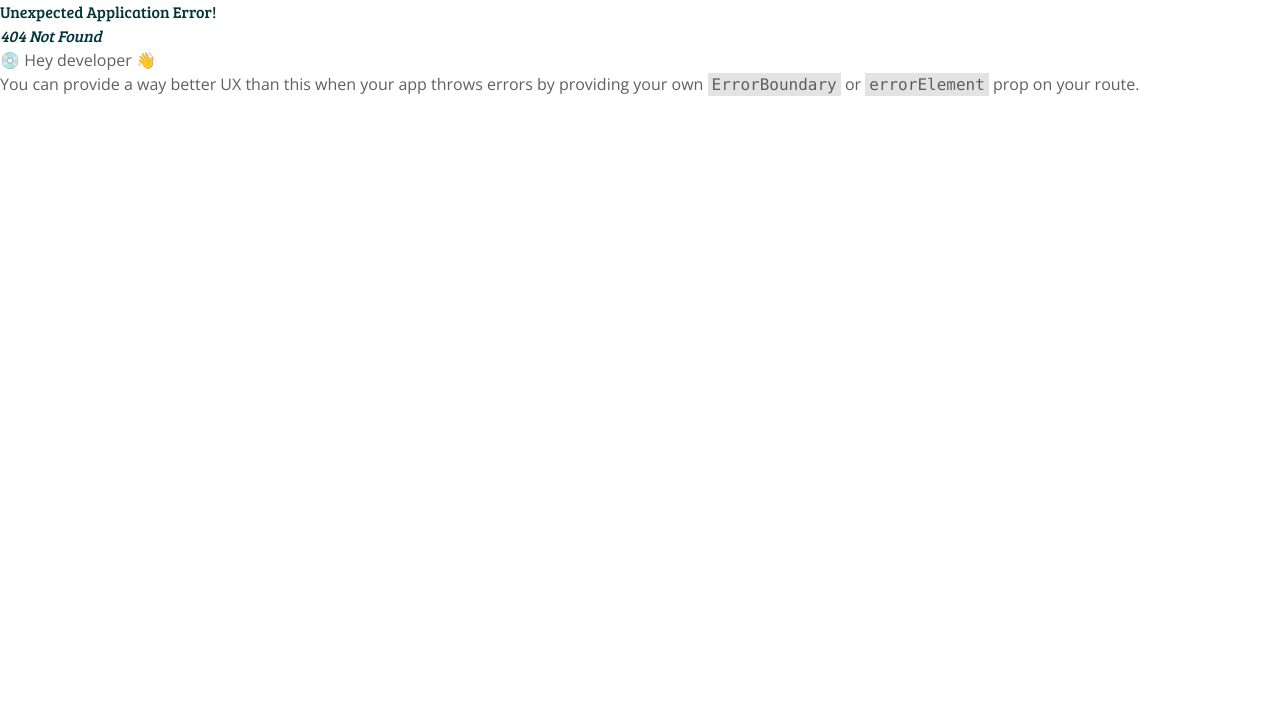
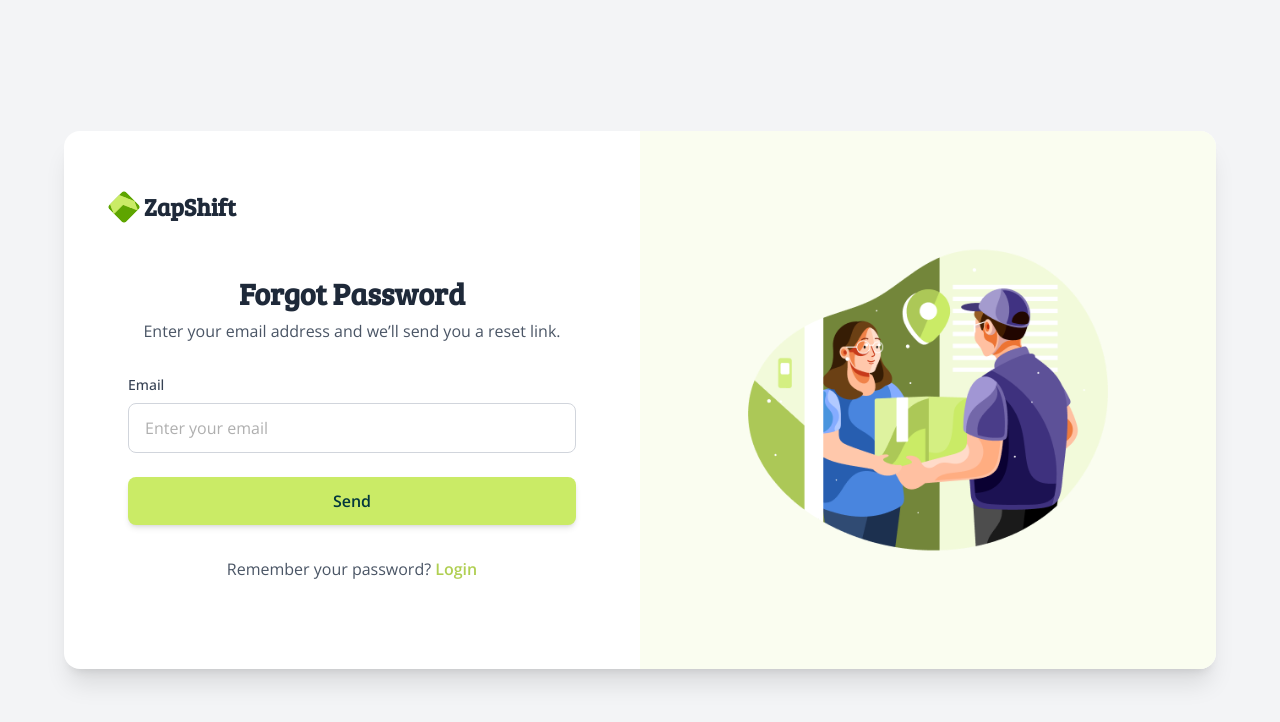
Before and after one commit to ziaul-hoque4820/zap-shift-client, a React (Vite) app: page /forgot-password in a window 1280 px wide. Before the commit this address had no page. Shown: the top 722 px of the page. Built offline with nearby package versions, Linux system fonts and the light colour scheme.

Commit message:
ForgotPassword design and form validation done

```diff
--- /dev/null
+++ b/src/pages/authentications/ForgotPassword.jsx
@@ -0,0 +1,79 @@
+import React, { useState } from 'react'
+import { useForm } from 'react-hook-form';
+import { Link } from 'react-router-dom';
+
+function ForgotPassword() {
+    const [error, setError] = useState("");
+
+        const { register, handleSubmit, formState: { errors } } = useForm();
+
+        const onSubmit = (data) => {
+            console.log(data);
+        }
+
+    return (
+        <div className="w-full max-w-md mx-auto py-10">
+            <h2 className="text-3xl font-bold text-center text-gray-800 mb-2">
+                Forgot Password
+            </h2>
+            <p className="text-center text-gray-600 mb-8">Enter your email address and we’ll send you a reset link.</p>
+
+            {/* Form */}
+            <form onSubmit={handleSubmit(onSubmit)} className="space-y-6">
+                {/* Email */}
+                <div>
+                    <label className="block mb-2 text-sm font-medium text-gray-700">
+                        Email
+                    </label>
+                    <input
+                        {...register("email", {
+                            required: "Email is required",
+                            pattern: {
+                                value: /^[^\s@]+@[^\s@]+\.[^\s@]+$/,
+                                message: "Invalid email address",
+                            },
+                        })}
+                        type="email"
+                        className={`w-full px-4 py-3 border rounded-lg focus:outline-none focus:ring-2 focus:ring-blue-500 transition-all ${errors.email ? "border-red-500" : "border-gray-300"
+                            }`}
+                        placeholder="Enter your email"
+                    />
+                    {errors.email && (
+                        <p className="text-sm italic mt-1 text-red-500">
+                            {errors.email.message}
+                        </p>
+                    )}
+                </div>
+
+                {/* Global form error */}
+                {error && (
+                    <div className="p-3 bg-red-50 border border-red-200 rounded-lg">
+                        <p className="text-sm text-red-600 text-center">{error}</p>
+                    </div>
+                )}
+
+                {/* Submit */}
+                <button
+                    type="submit"
+                    className="w-full py-3 bg-[#CAEB66] hover:bg-[#b0cf52] text-heading font-semibold rounded-lg shadow-md transition-all transform hover:scale-105 focus:outline-none focus:ring-2 focus:ring-blue-500"
+                >
+                    Send
+                </button>
+            </form>
+
+
+            {/* Register */}
+            <p className="text-center text-gray-600 mt-8">
+                Remember your password?{" "}
+                <Link
+                    to="/login"
+                    className="text-[#b0cf52] hover:text-[#86a039] font-semibold hover:underline"
+                >
+                    Login
+                </Link>
+            </p>
+        </div>
+    )
+}
+
+export default ForgotPassword
--- a/src/pages/authentications/Register.jsx
+++ b/src/pages/authentications/Register.jsx
@@ -140,7 +140,7 @@ function Register() {
                         type="button"
                         onClick={togglePasswordVisibility}
                         aria-label={showPassword ? "Hide password" : "Show password"}
-                        className="absolute right-3 top-1/2 transform -translate-y-1/2 text-gray-500 hover:text-gray-700"
+                        className="absolute right-3 top-13 transform -translate-y-1/2 text-gray-500 hover:text-gray-700"
                     >
                         {showPassword ? <FaEye size={18} /> : <FaEyeSlash size={18} />}
                     </button>
--- a/src/pages/share/Navbar.jsx
+++ b/src/pages/share/Navbar.jsx
@@ -28,8 +28,8 @@ function Navbar() {
 
             {/* Buttons */}
             <div className="hidden lg:flex items-center gap-3">
-                <button className="btn btn-outline btn-md rounded-sm text-[16px]">Sign In</button>
-                <button className="btn bg-[#CAEB66] hover:bg-lime-400 text-[16px] text-gray-900 btn-md rounded-sm">Sign Up</button>
+                <Link to={'/login'} className="btn btn-outline btn-md rounded-sm text-[16px]">Log In</Link>
+                <Link to={'/register'} className="btn bg-[#CAEB66] hover:bg-lime-400 text-[16px] text-gray-900 btn-md rounded-sm">Register</Link>
                 <div className="w-9 h-9 bg-black rounded-full flex items-center justify-center hover:bg-black/70">
                     <span className="text-white text-lg">↗</span>
                 </div>
@@ -58,8 +58,8 @@ function Navbar() {
 
 
                     <div className="mt-6 flex flex-col gap-3">
-                        <button className="btn btn-outline btn-md text-[16px] w-full rounded-sm">Sign In</button>
-                        <button className="btn bg-[#CAEB66] text-gray-900 text-[16px] btn-md w-full rounded-sm">Sign Up</button>
+                        <Link to={'/login'} className="btn btn-outline btn-md text-[16px] w-full rounded-sm">Log In</Link>
+                        <Link to={'/register'} className="btn bg-[#CAEB66] text-gray-900 text-[16px] btn-md w-full rounded-sm">Register</Link>
                     </div>
                 </div>
             )}
--- a/src/router/router.jsx
+++ b/src/router/router.jsx
@@ -4,6 +4,7 @@ import Home from "../pages/home/Home";
 import AuthLayout from "../layout/AuthLayout";
 import Login from "../pages/authentications/Login";
 import Register from "../pages/authentications/Register";
+import ForgotPassword from "../pages/authentications/ForgotPassword";
 
 const router = createBrowserRouter([
     {
@@ -25,8 +26,12 @@ const router = createBrowserRouter([
                 Component: Login
             },
             {
-                path: 'Register',
+                path: 'register',
                 Component: Register
+            },
+            {
+                path: 'forgot-password',
+                Component: ForgotPassword
             },
         ]
     }
```
